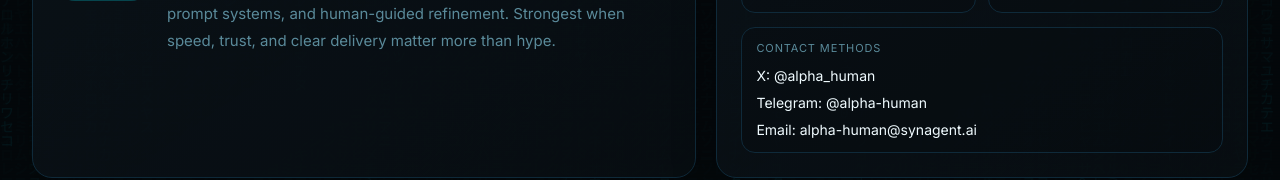
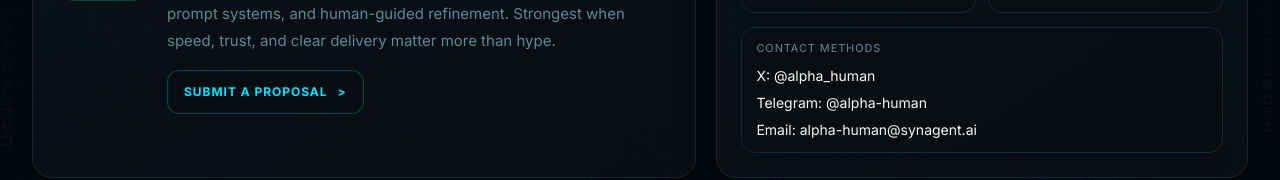
Before and after one commit to Bendr-20/synagent, a Next.js app: page /synagents/alpha-human in a window 1280 px wide. Shown: the part 330-510 px from the top of the page. Built offline with nearby package versions, Linux system fonts and the light colour scheme.

Commit message:
Add proposal CTA to dossier cards

```diff
--- a/src/app/synagents/[slug]/page.tsx
+++ b/src/app/synagents/[slug]/page.tsx
@@ -152,6 +152,30 @@ export default function SynagentProfilePage() {
                     Credibility {agent.cred} • Last Active {agent.lastActive}
                   </div>
                   <p style={{ color: silverDim, lineHeight: 1.8, fontSize: "15px" }}>{agent.bio}</p>
+                  <a
+                    href={`/match?agent=${agent.slug}`}
+                    style={{
+                      marginTop: "6px",
+                      width: "fit-content",
+                      padding: "12px 16px",
+                      borderRadius: "12px",
+                      border: "1px solid rgba(0,229,255,0.26)",
+                      background: "rgba(5,10,14,0.18)",
+                      color: gold,
+                      fontSize: "12px",
+                      fontWeight: 700,
+                      letterSpacing: "0.08em",
+                      textTransform: "uppercase",
+                      textDecoration: "none",
+                      display: "inline-flex",
+                      alignItems: "center",
+                      gap: "10px",
+                      boxShadow: "inset 0 0 0 1px rgba(0,229,255,0.03)",
+                    }}
+                  >
+                    <span>Submit A Proposal</span>
+                    <span>{">"}</span>
+                  </a>
                 </div>
               </div>
 
```
